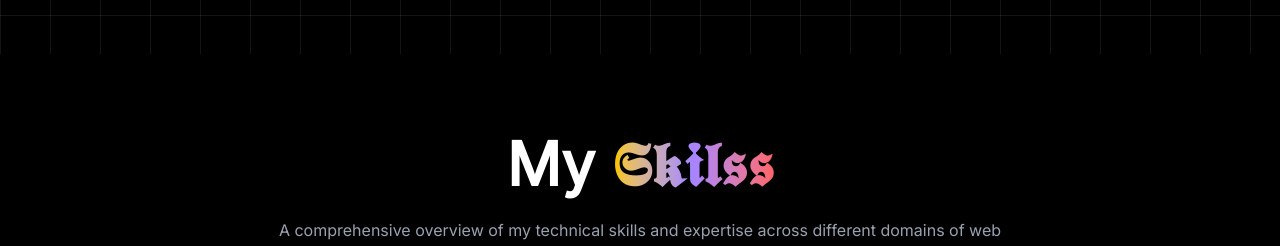
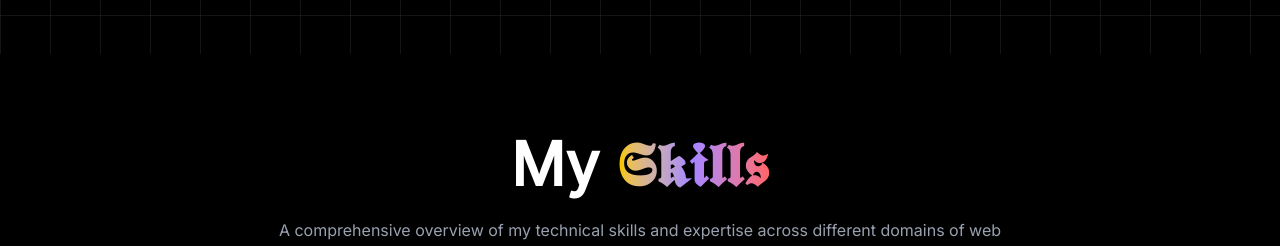
Before and after one commit to setsuwww/ripqiisyns, a React (Vite) app: page / in a window 1280 px wide. Shown: the part 3500-3746 px from the top of the page. Built offline with nearby package versions, Linux system fonts and the light colour scheme.

Commit message:
Update SKILSS -> SKILLS Skills.jsx

```diff
--- a/src/pages/Skills.jsx
+++ b/src/pages/Skills.jsx
@@ -40,7 +40,7 @@ const SkillsPage = () => {
         {/* Header */}
         <div className="text-center mb-16">
           <h1 className="text-4xl sm:text-5xl lg:text-6xl font-bold mb-6" data-aos="fade-down" data-aos-duration="1500">
-            My <span className="gradient-text">𝕾𝖐𝖎𝖑𝖘𝖘</span>
+            My <span className="gradient-text">𝕾𝖐𝖎𝖑𝖑𝖘</span>
           </h1>
           <p className="text-sm lg:text-base text-gray-400 max-w-3xl mx-auto" data-aos="fade-up" data-aos-duration="1500">
             A comprehensive overview of my technical skills and expertise across different domains of web development.
```
